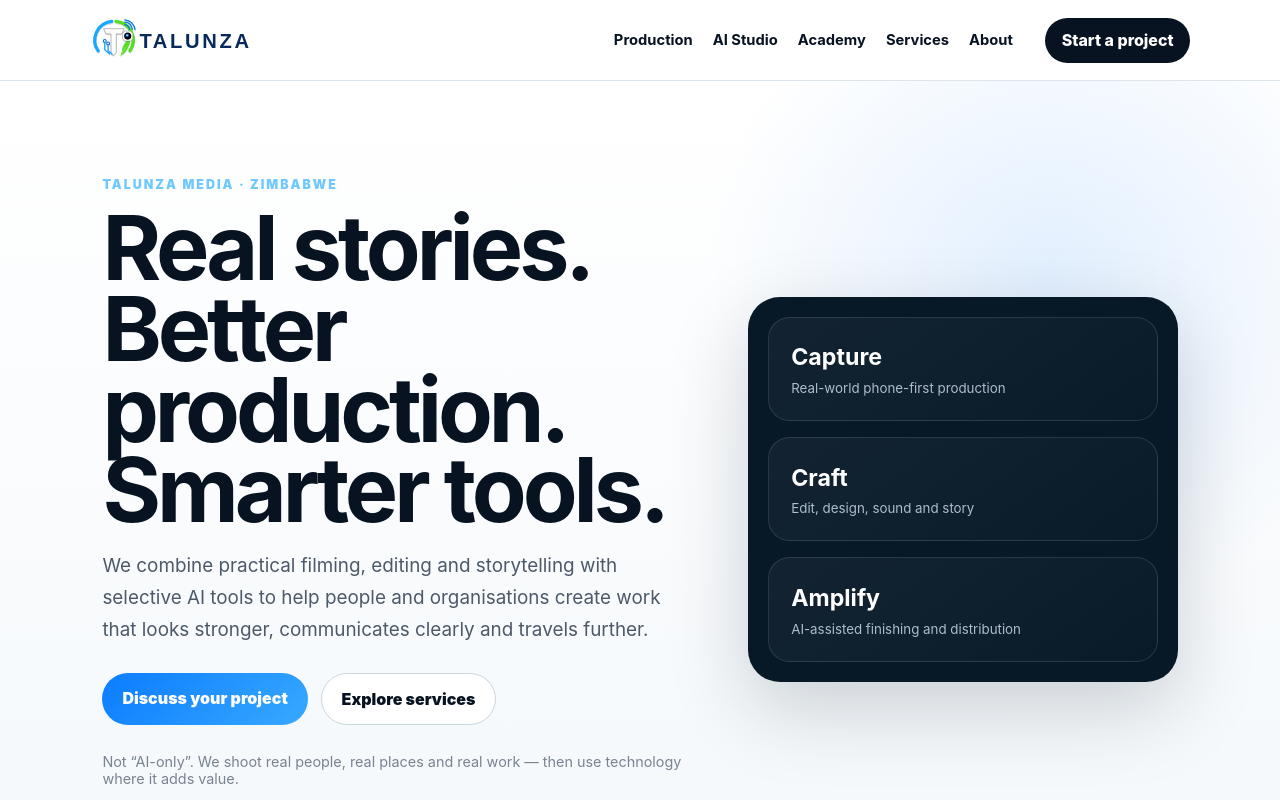
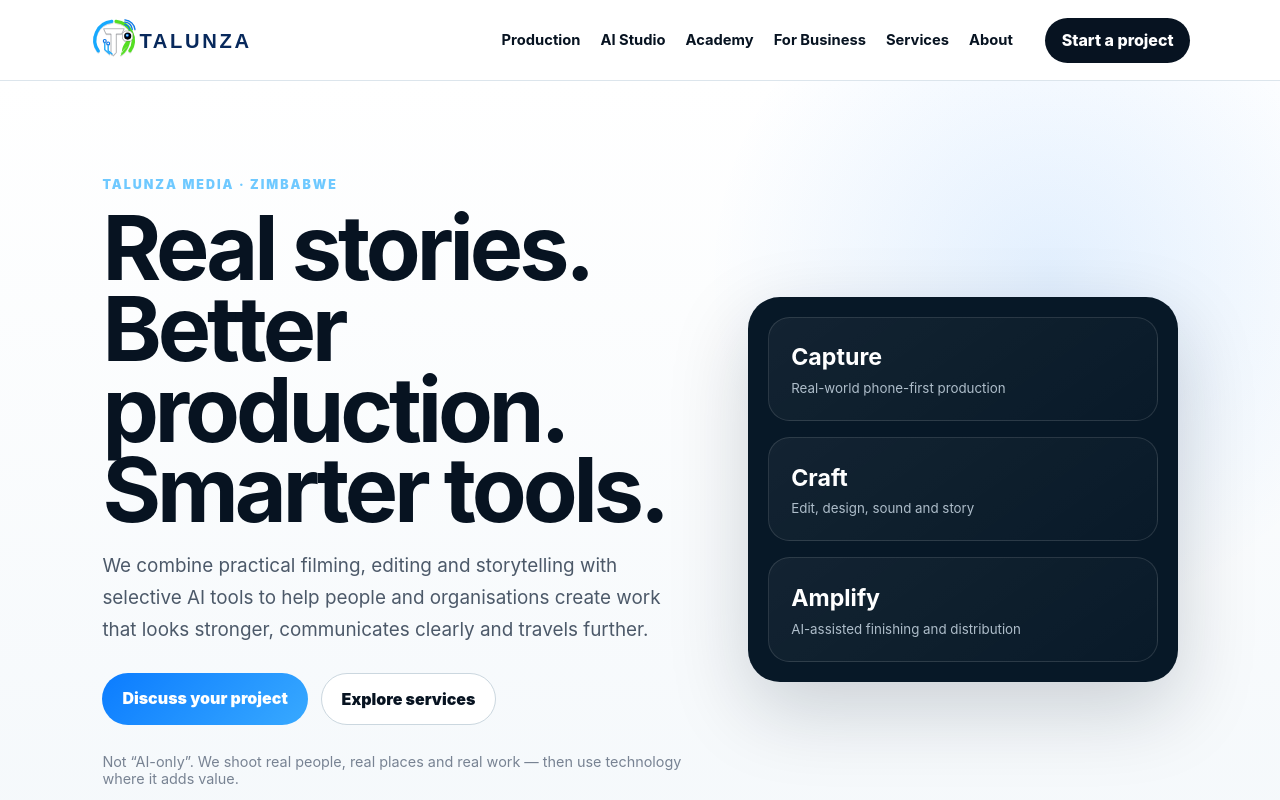
Before and after one commit to terysoft/talunza-media, a Next.js app: page / in a window 1280 px wide. Shown: the top 800 px of the page. Built offline with nearby package versions, Linux system fonts and the light colour scheme; no server answers.

Commit message:
add business and AI video training pathways to Media navigation

```diff
--- a/app/site.tsx
+++ b/app/site.tsx
@@ -4,11 +4,11 @@ const whatsapp = 'https://wa.me/263777323918?text=Hello%20Talunza%20Media%2C%20I
 export { base, whatsapp };
 
 export function Header(){
-  return <header className="nav"><a className="brand" href={`${base}/`}><img src={`${base}/talunza-logo.svg`} alt="Talunza"/></a><nav><a href={`${base}/production/`}>Production</a><a href={`${base}/ai-studio/`}>AI Studio</a><a href={`${base}/academy/`}>Academy</a><a href={`${base}/services/`}>Services</a><a href={`${base}/about/`}>About</a></nav><a className="navCta" href={whatsapp}>Start a project</a></header>
+  return <header className="nav"><a className="brand" href={`${base}/`}><img src={`${base}/talunza-logo.svg`} alt="Talunza"/></a><nav><a href={`${base}/production/`}>Production</a><a href={`${base}/ai-studio/`}>AI Studio</a><a href={`${base}/academy/`}>Academy</a><a href={`${base}/for-business/`}>For Business</a><a href={`${base}/services/`}>Services</a><a href={`${base}/about/`}>About</a></nav><a className="navCta" href={whatsapp}>Start a project</a></header>
 }
 
 export function Footer(){
-  return <footer><img src={`${base}/talunza-logo.svg`} alt="Talunza"/><p>Media Production · AI Studio · Academy</p><div className="footerLinks"><a href={`${base}/contact/`}>Contact</a><a href="https://talunza.co.zw">Talunza main site</a></div></footer>
+  return <footer><img src={`${base}/talunza-logo.svg`} alt="Talunza"/><p>Media Production · AI Studio · Academy</p><div className="footerLinks"><a href={`${base}/ai-video-training/`}>AI video training</a><a href={`${base}/for-business/`}>For business</a><a href={`${base}/contact/`}>Contact</a><a href="https://talunza.co.zw">Talunza main site</a></div></footer>
 }
 
 export function PageHero({kicker,title,copy}:{kicker:string,title:string,copy:string}){
```
